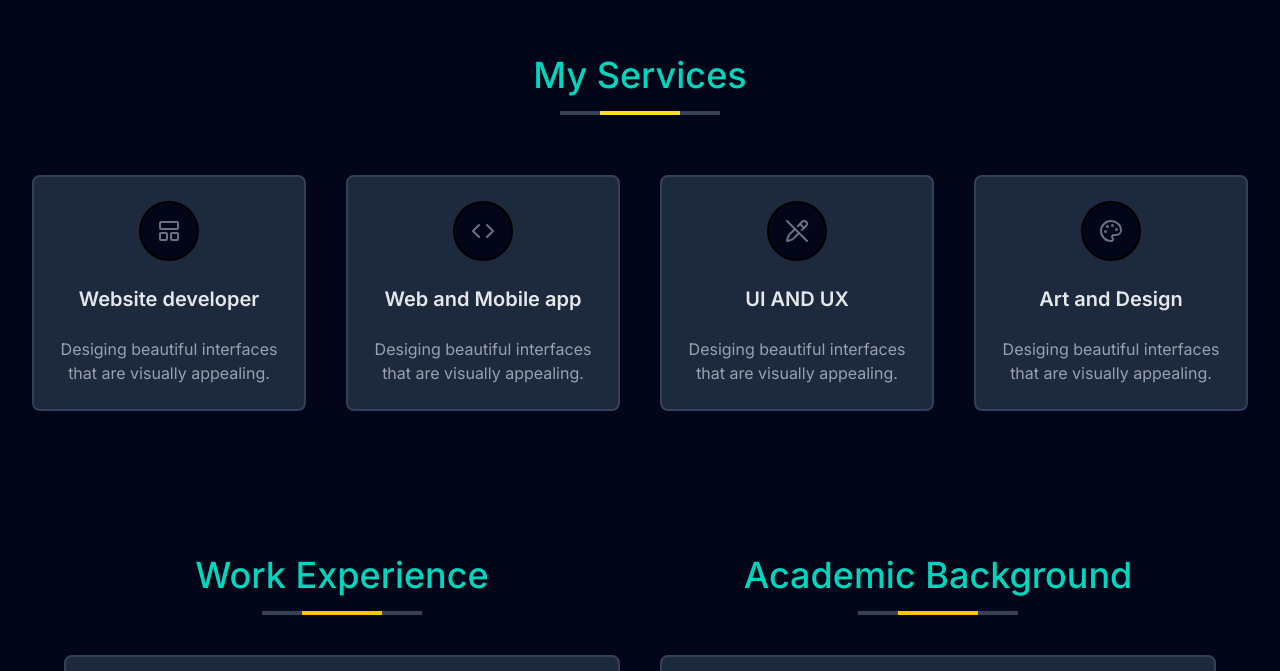
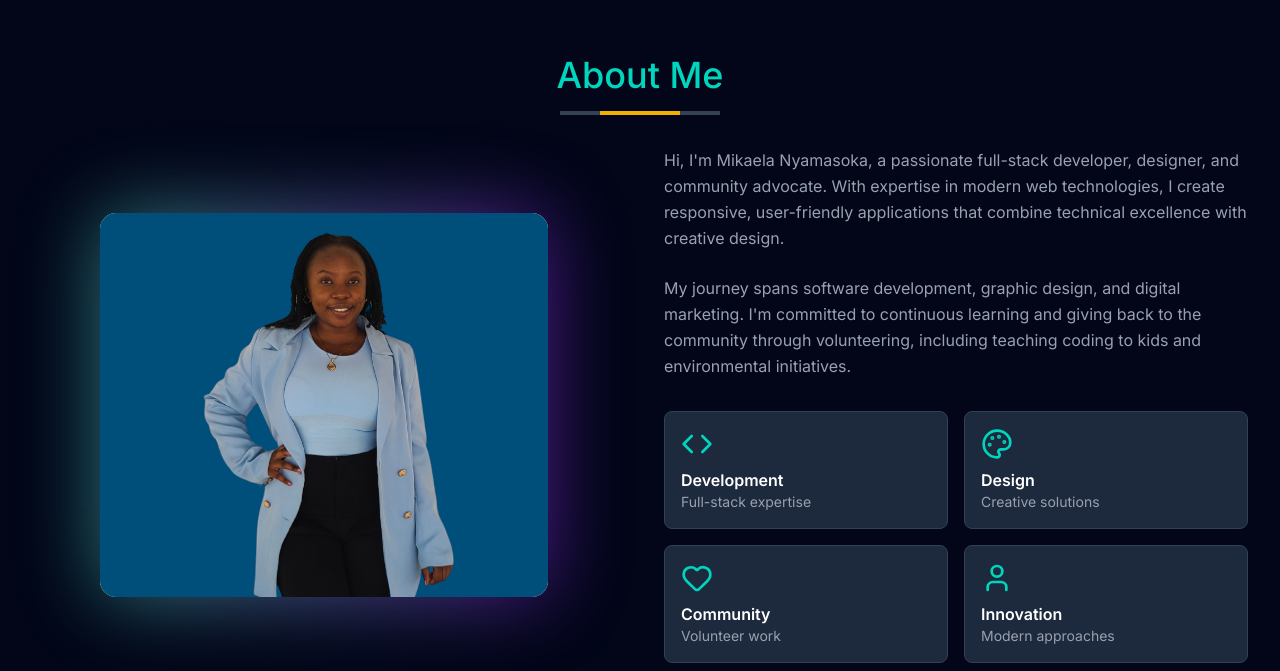
Before and after one commit to MikkieTee02/personal-portfolio, a Next.js app: page / in a window 1280 px wide. Shown: the part 809-1480 px from the top of the page. Built offline with nearby package versions, Linux system fonts and the light colour scheme.

Commit message:
add about section to home page

```diff
--- a/components/Home/Home.tsx
+++ b/components/Home/Home.tsx
@@ -7,12 +7,17 @@ import Skills from './Skills/Skills'
 import Reviews from './Reviews/Reviews'
 import Contact from './Contact/Contact'
 import ScrollToTop from './ScrollToTop'
+import About from './About/About'
 
 const Home = () => {
   return (
      <div className='overflow-hidden'>
       <section id="hero">
         <Hero />
+      </section>
+
+        <section id="about">
+        <About/>
       </section>
 
       <section id="services">
```
